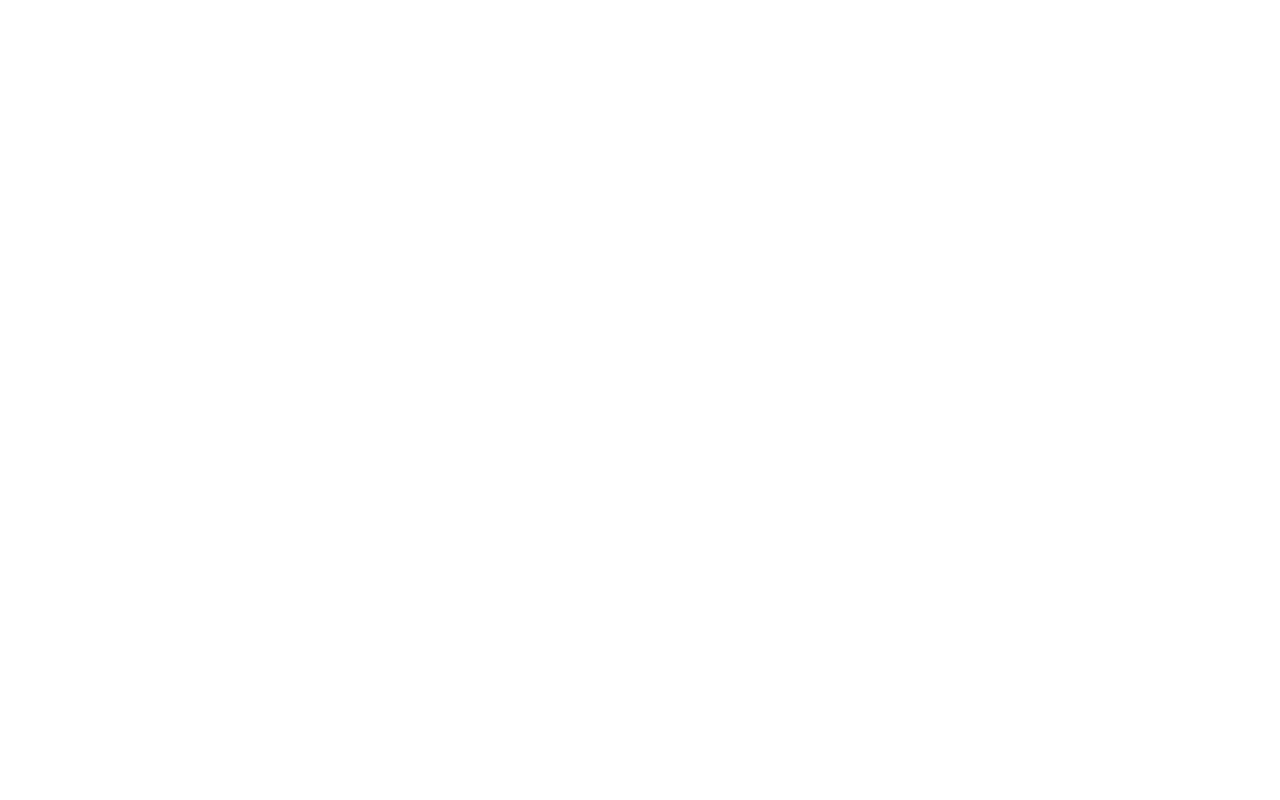
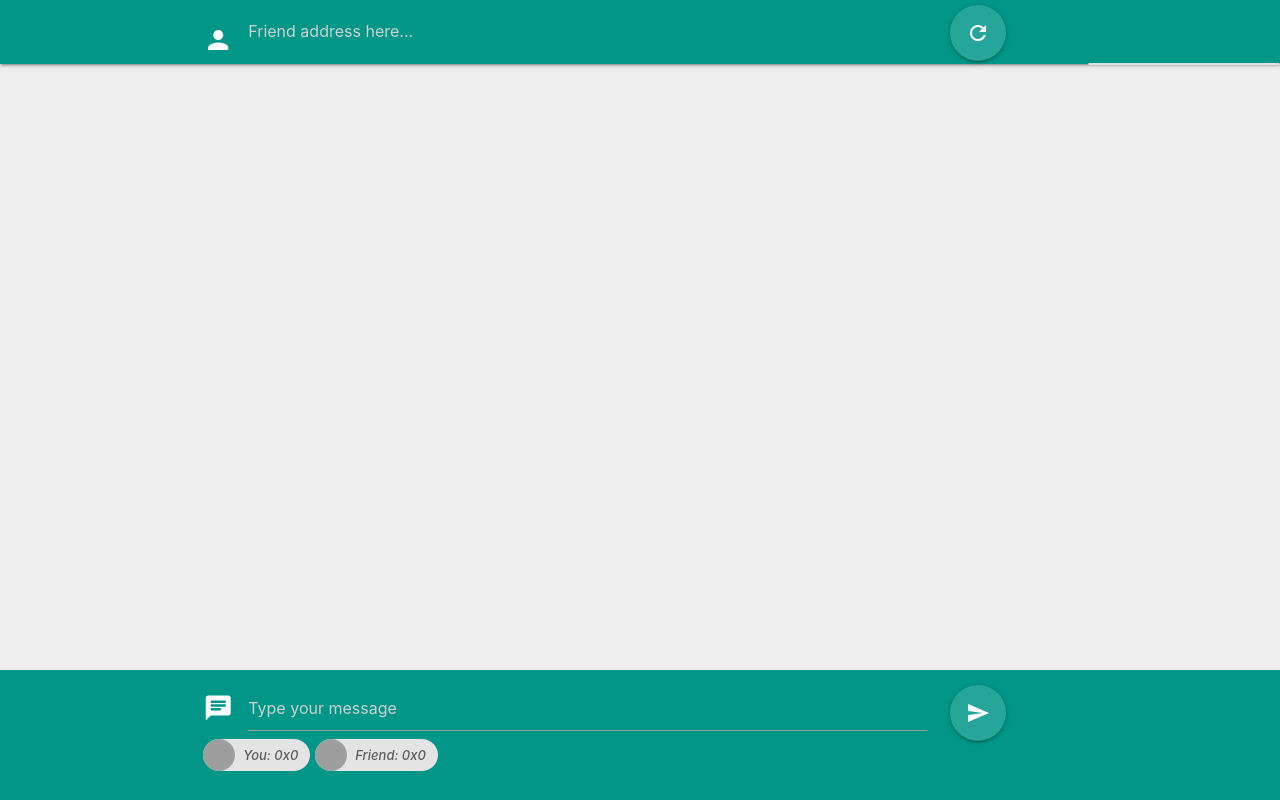
Before and after one commit to shundev/dmsg-demo, a plain HTML site: page index.html in a window 1280 px wide. Drawn offline with nearby package versions, Linux system fonts and the light colour scheme; the site is published under a folder, as on GitHub Pages, so addresses that start at the root find nothing; grey boxes are pictures that could not be loaded.

Commit message:
fix path

```diff
--- a/index.html
+++ b/index.html
@@ -1 +1 @@
-<!DOCTYPE html><html lang="en"> <head> <meta charset="utf-8"> <meta name="viewport" content="width=device-width, initial-scale=1, shrink-to-fit=no"> <link href="https://fonts.googleapis.com/icon?family=Material+Icons" rel="stylesheet"> <link rel="stylesheet" href="https://cdnjs.cloudflare.com/ajax/libs/materialize/1.0.0-beta/css/materialize.min.css"> <title>Messanger dApp</title> <link rel="stylesheet" href="/src.98cbf7d9.css"></head> <body> <noscript> You need to enable JavaScript to run this app. </noscript> <div id="root"></div> <script src="https://cdnjs.cloudflare.com/ajax/libs/materialize/1.0.0-beta/js/materialize.min.js"></script> <script src="/src.1f1024ef.js"></script> </body> </html>
+<!DOCTYPE html><html lang="en"> <head> <meta charset="utf-8"> <meta name="viewport" content="width=device-width, initial-scale=1, shrink-to-fit=no"> <link href="https://fonts.googleapis.com/icon?family=Material+Icons" rel="stylesheet"> <link rel="stylesheet" href="https://cdnjs.cloudflare.com/ajax/libs/materialize/1.0.0-beta/css/materialize.min.css"> <title>Messanger dApp</title> <link rel="stylesheet" href="./src.98cbf7d9.css"></head> <body> <noscript> You need to enable JavaScript to run this app. </noscript> <div id="root"></div> <script src="https://cdnjs.cloudflare.com/ajax/libs/materialize/1.0.0-beta/js/materialize.min.js"></script> <script src="./src.1f1024ef.js"></script> </body> </html>
```
